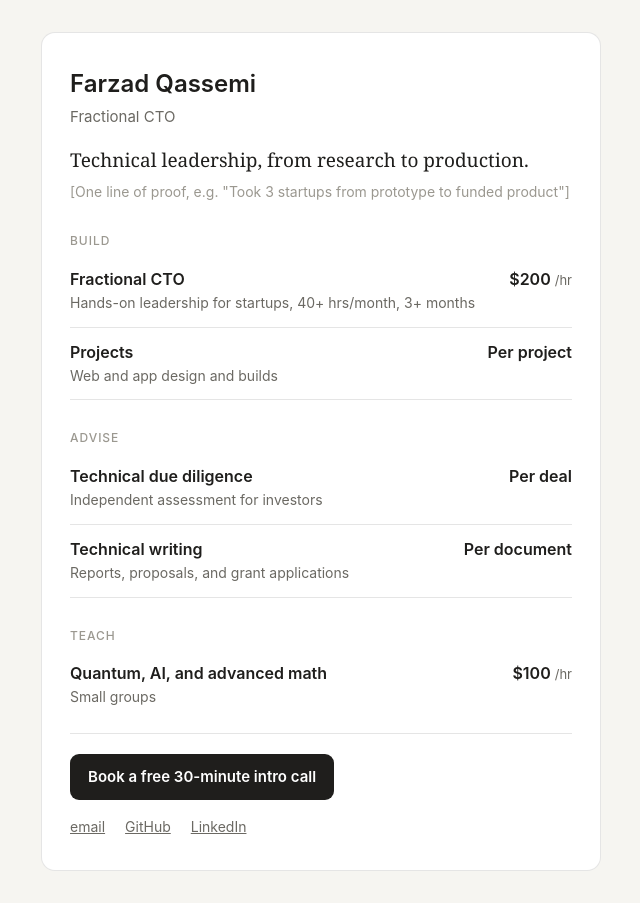
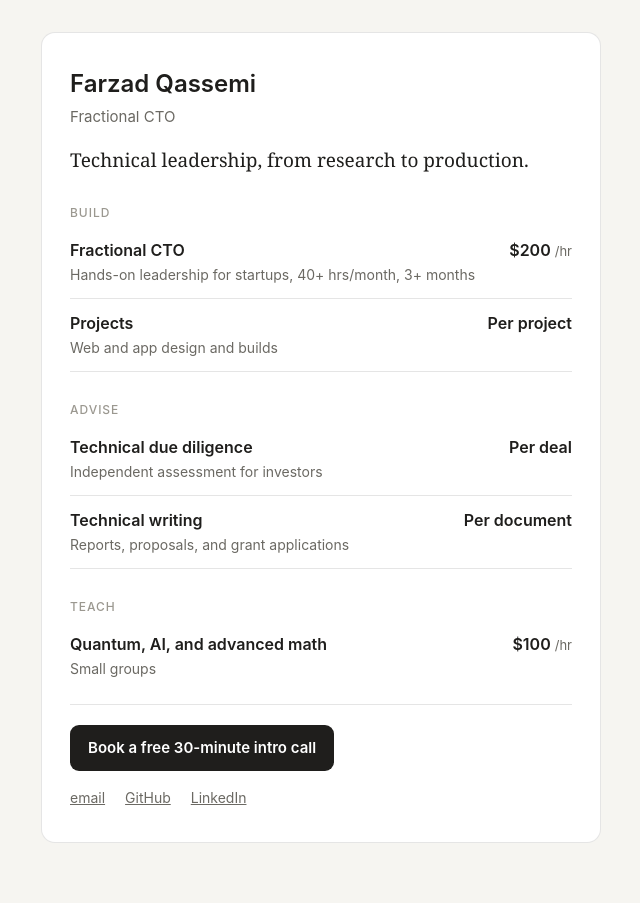
Before and after one commit to fqassemi/fqassemi.github.io, a plain HTML site: page rates/index.html in a window 1280 px wide. Shown: the whole page, without its empty margins (319-959 px from the left). After the commit the page ends 875 px from the top, so only its background shows below. Drawn offline with Linux system fonts and the light colour scheme.

Commit message:
Update index.html
remove placeholder

```diff
--- a/rates/index.html
+++ b/rates/index.html
@@ -48,7 +48,6 @@
   <h1>Farzad Qassemi</h1>
   <p class="role">Fractional CTO</p>
   <p class="tagline">Technical leadership, from research to production.</p>
-  <p class="proof">[One line of proof, e.g. "Took 3 startups from prototype to funded product"]</p>
 
   <h2>Build</h2>
   <div class="row">
```
